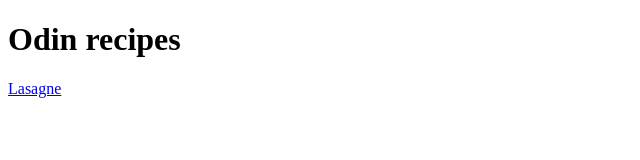
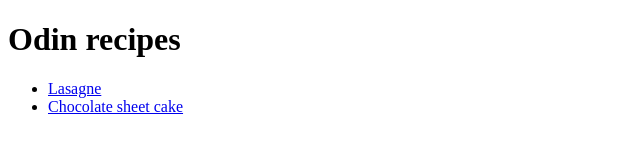
Before and after one commit to Jordan8wayman/odin-recipes, a plain HTML site: page index.html in a window 1280 px wide. Shown: the whole page, without its empty margins (0-640 px from the left). Drawn offline with Linux system fonts and the light colour scheme.

Commit message:
ADD CAKE LINK

```diff
--- a/index.html
+++ b/index.html
@@ -7,6 +7,9 @@
 
     <body>
         <h1>Odin recipes</h1>
-        <a href="./lasagne.html">Lasagne</a>
+            <ul>
+                <li><a href="./lasagne.html">Lasagne</a></li>
+                <li><a href="./cake.html">Chocolate sheet cake</a></li>
+            </ul>
     </body>
 </html>
```
